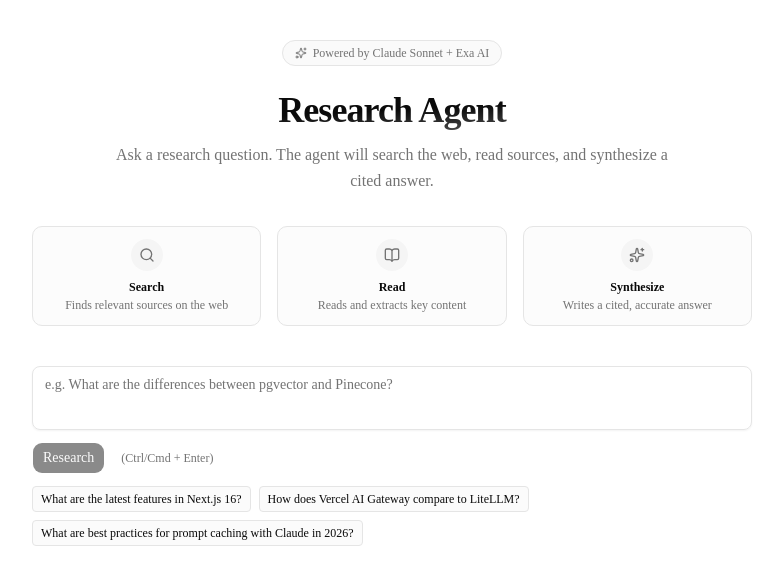
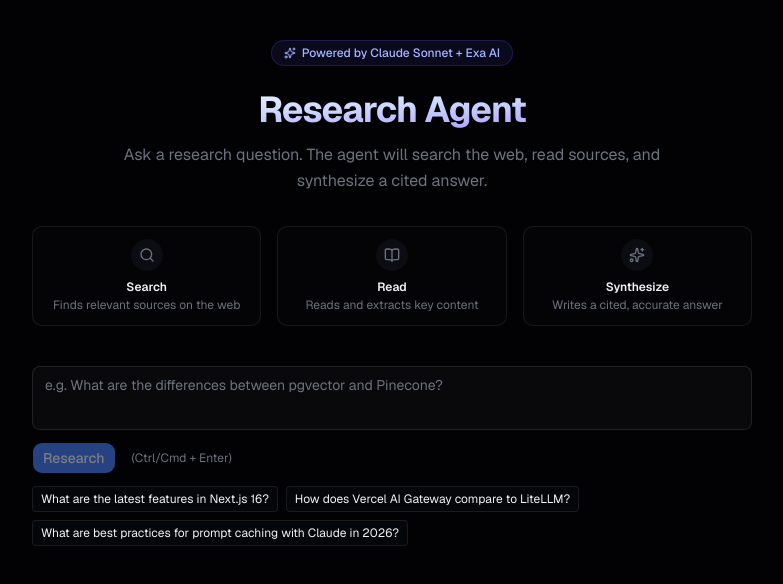
Before and after one commit to NeryC/research-agent, a Next.js app: page / in a window 1280 px wide. Shown: the top 584 px of the page, without its empty margins (248-1031 px from the left). Built offline with nearby package versions, Linux system fonts and the light colour scheme.

Commit message:
fix(research-agent): fix Geist font circular var, force dark mode, unified indigo palette

```diff
--- a/app/globals.css
+++ b/app/globals.css
@@ -9,9 +9,8 @@
 @theme inline {
   --color-background: var(--background);
   --color-foreground: var(--foreground);
-  --font-sans: var(--font-sans);
+  --font-sans: var(--font-geist-sans);
   --font-mono: var(--font-geist-mono);
-  --font-heading: var(--font-sans);
   --color-sidebar-ring: var(--sidebar-ring);
   --color-sidebar-border: var(--sidebar-border);
   --color-sidebar-accent-foreground: var(--sidebar-accent-foreground);
@@ -20,11 +19,6 @@
   --color-sidebar-primary: var(--sidebar-primary);
   --color-sidebar-foreground: var(--sidebar-foreground);
   --color-sidebar: var(--sidebar);
-  --color-chart-5: var(--chart-5);
-  --color-chart-4: var(--chart-4);
-  --color-chart-3: var(--chart-3);
-  --color-chart-2: var(--chart-2);
-  --color-chart-1: var(--chart-1);
   --color-ring: var(--ring);
   --color-input: var(--input);
   --color-border: var(--border);
@@ -46,91 +40,74 @@
   --radius-lg: var(--radius);
   --radius-xl: calc(var(--radius) * 1.4);
   --radius-2xl: calc(var(--radius) * 1.8);
-  --radius-3xl: calc(var(--radius) * 2.2);
-  --radius-4xl: calc(var(--radius) * 2.6);
-}
-
-body {
-  font-family: var(--font-sans), Arial, Helvetica, sans-serif;
 }
 
 :root {
-  --background: oklch(1 0 0);
-  --foreground: oklch(0.145 0 0);
-  --card: oklch(1 0 0);
-  --card-foreground: oklch(0.145 0 0);
-  --popover: oklch(1 0 0);
-  --popover-foreground: oklch(0.145 0 0);
-  --primary: oklch(0.205 0 0);
-  --primary-foreground: oklch(0.985 0 0);
-  --secondary: oklch(0.97 0 0);
-  --secondary-foreground: oklch(0.205 0 0);
-  --muted: oklch(0.97 0 0);
-  --muted-foreground: oklch(0.556 0 0);
-  --accent: oklch(0.97 0 0);
-  --accent-foreground: oklch(0.205 0 0);
-  --destructive: oklch(0.577 0.245 27.325);
-  --border: oklch(0.922 0 0);
-  --input: oklch(0.922 0 0);
-  --ring: oklch(0.708 0 0);
-  --chart-1: oklch(0.87 0 0);
-  --chart-2: oklch(0.556 0 0);
-  --chart-3: oklch(0.439 0 0);
-  --chart-4: oklch(0.371 0 0);
-  --chart-5: oklch(0.269 0 0);
   --radius: 0.625rem;
-  --sidebar: oklch(0.985 0 0);
-  --sidebar-foreground: oklch(0.145 0 0);
-  --sidebar-primary: oklch(0.205 0 0);
-  --sidebar-primary-foreground: oklch(0.985 0 0);
-  --sidebar-accent: oklch(0.97 0 0);
-  --sidebar-accent-foreground: oklch(0.205 0 0);
-  --sidebar-border: oklch(0.922 0 0);
-  --sidebar-ring: oklch(0.708 0 0);
+  /* Dark palette (forced dark — only .dark values matter) */
+  --background: oklch(0.09 0.006 265);
+  --foreground: oklch(0.96 0.004 265);
+  --card: oklch(0.12 0.008 265);
+  --card-foreground: oklch(0.96 0.004 265);
+  --popover: oklch(0.12 0.008 265);
+  --popover-foreground: oklch(0.96 0.004 265);
+  --primary: oklch(0.65 0.22 265);
+  --primary-foreground: oklch(0.98 0 0);
+  --secondary: oklch(0.16 0.012 265);
+  --secondary-foreground: oklch(0.96 0.004 265);
+  --muted: oklch(0.16 0.012 265);
+  --muted-foreground: oklch(0.55 0.02 265);
+  --accent: oklch(0.18 0.03 265);
+  --accent-foreground: oklch(0.96 0.004 265);
+  --destructive: oklch(0.65 0.22 22);
+  --border: oklch(1 0 0 / 8%);
+  --input: oklch(1 0 0 / 10%);
+  --ring: oklch(0.65 0.22 265);
+  --sidebar: oklch(0.12 0.008 265);
+  --sidebar-foreground: oklch(0.96 0.004 265);
+  --sidebar-primary: oklch(0.65 0.22 265);
+  --sidebar-primary-foreground: oklch(0.98 0 0);
+  --sidebar-accent: oklch(0.16 0.012 265);
+  --sidebar-accent-foreground: oklch(0.96 0.004 265);
+  --sidebar-border: oklch(1 0 0 / 8%);
+  --sidebar-ring: oklch(0.65 0.22 265);
 }
 
 .dark {
-  --background: oklch(0.145 0 0);
-  --foreground: oklch(0.985 0 0);
-  --card: oklch(0.205 0 0);
-  --card-foreground: oklch(0.985 0 0);
-  --popover: oklch(0.205 0 0);
-  --popover-foreground: oklch(0.985 0 0);
-  --primary: oklch(0.922 0 0);
-  --primary-foreground: oklch(0.205 0 0);
-  --secondary: oklch(0.269 0 0);
-  --secondary-foreground: oklch(0.985 0 0);
-  --muted: oklch(0.269 0 0);
-  --muted-foreground: oklch(0.708 0 0);
-  --accent: oklch(0.269 0 0);
-  --accent-foreground: oklch(0.985 0 0);
-  --destructive: oklch(0.704 0.191 22.216);
-  --border: oklch(1 0 0 / 10%);
-  --input: oklch(1 0 0 / 15%);
-  --ring: oklch(0.556 0 0);
-  --chart-1: oklch(0.87 0 0);
-  --chart-2: oklch(0.556 0 0);
-  --chart-3: oklch(0.439 0 0);
-  --chart-4: oklch(0.371 0 0);
-  --chart-5: oklch(0.269 0 0);
-  --sidebar: oklch(0.205 0 0);
-  --sidebar-foreground: oklch(0.985 0 0);
-  --sidebar-primary: oklch(0.488 0.243 264.376);
-  --sidebar-primary-foreground: oklch(0.985 0 0);
-  --sidebar-accent: oklch(0.269 0 0);
-  --sidebar-accent-foreground: oklch(0.985 0 0);
-  --sidebar-border: oklch(1 0 0 / 10%);
-  --sidebar-ring: oklch(0.556 0 0);
+  --background: oklch(0.09 0.006 265);
+  --foreground: oklch(0.96 0.004 265);
+  --card: oklch(0.12 0.008 265);
+  --card-foreground: oklch(0.96 0.004 265);
+  --popover: oklch(0.12 0.008 265);
+  --popover-foreground: oklch(0.96 0.004 265);
+  --primary: oklch(0.65 0.22 265);
+  --primary-foreground: oklch(0.98 0 0);
+  --secondary: oklch(0.16 0.012 265);
+  --secondary-foreground: oklch(0.96 0.004 265);
+  --muted: oklch(0.16 0.012 265);
+  --muted-foreground: oklch(0.55 0.02 265);
+  --accent: oklch(0.18 0.03 265);
+  --accent-foreground: oklch(0.96 0.004 265);
+  --destructive: oklch(0.65 0.22 22);
+  --border: oklch(1 0 0 / 8%);
+  --input: oklch(1 0 0 / 10%);
+  --ring: oklch(0.65 0.22 265);
+  --sidebar: oklch(0.12 0.008 265);
+  --sidebar-foreground: oklch(0.96 0.004 265);
+  --sidebar-primary: oklch(0.65 0.22 265);
+  --sidebar-primary-foreground: oklch(0.98 0 0);
+  --sidebar-accent: oklch(0.16 0.012 265);
+  --sidebar-accent-foreground: oklch(0.96 0.004 265);
+  --sidebar-border: oklch(1 0 0 / 8%);
+  --sidebar-ring: oklch(0.65 0.22 265);
 }
 
 @layer base {
   * {
     @apply border-border outline-ring/50;
   }
-  body {
+  html, body {
+    font-family: var(--font-geist-sans), system-ui, -apple-system, sans-serif;
     @apply bg-background text-foreground;
   }
-  html {
-    @apply font-sans;
-  }
 }
--- a/app/layout.tsx
+++ b/app/layout.tsx
@@ -27,12 +27,12 @@
 };
 
 export const viewport: Viewport = {
-  themeColor: "#ffffff",
+  themeColor: "#0d0d12",
 };
 
 export default function RootLayout({ children }: Readonly<{ children: React.ReactNode }>) {
   return (
-    <html lang="en" className={`${geistSans.variable} ${geistMono.variable} h-full antialiased`}>
+    <html lang="en" className={`${geistSans.variable} ${geistMono.variable} dark h-full antialiased`}>
       <body className="min-h-full flex flex-col">{children}</body>
     </html>
   );
--- a/app/page.tsx
+++ b/app/page.tsx
@@ -7,7 +7,7 @@
       <header className="space-y-6 pt-4">
         {/* Badge pill */}
         <div className="flex justify-center">
-          <span className="inline-flex items-center gap-1.5 px-3 py-1 rounded-full text-xs font-medium border bg-muted/50 text-muted-foreground">
+          <span className="inline-flex items-center gap-1.5 px-3 py-1 rounded-full text-xs font-medium border bg-indigo-500/10 text-indigo-300 border-indigo-500/20">
             <Sparkles className="w-3 h-3" aria-hidden="true" />
             Powered by Claude Sonnet + Exa AI
           </span>
@@ -15,7 +15,7 @@
 
         {/* Hero heading */}
         <div className="text-center space-y-3">
-          <h1 className="text-4xl font-bold tracking-tight bg-gradient-to-br from-foreground via-foreground to-muted-foreground bg-clip-text text-transparent">
+          <h1 className="text-4xl font-bold tracking-tight bg-gradient-to-br from-white via-indigo-200 to-violet-400 bg-clip-text text-transparent">
             Research Agent
           </h1>
           <p className="text-muted-foreground text-base max-w-xl mx-auto leading-relaxed">
--- a/components/research/tool-call-card.tsx
+++ b/components/research/tool-call-card.tsx
@@ -68,7 +68,7 @@
   const hasDetails = output !== undefined || errorText !== undefined || input !== undefined;
 
   return (
-    <Card className="border-l-4 border-l-blue-500/40 overflow-hidden">
+    <Card className="border-l-4 border-l-indigo-500/40 overflow-hidden">
       <CardHeader className="py-3">
         <CardTitle className="text-sm flex items-center justify-between gap-2">
           <div className="flex items-center gap-2 min-w-0">
```
